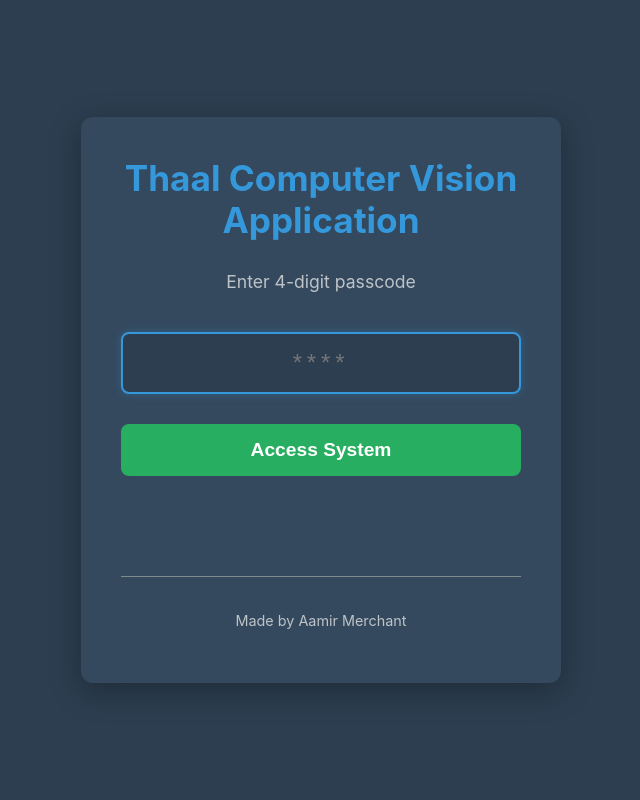
After one commit to Aamirkm/kitchen-cv, a Flask app: page /login in a window 1280 px wide. The commit adds this page. Shown: the whole page, without its empty margins (319-959 px from the left). Run offline with Flask 3, Linux system fonts and the light colour scheme; parts of the project's set-up code (start-up, migrations or seed data) failed here and were passed over.

Commit message:
adding login

```diff
--- a/app.py
+++ b/app.py
@@ -1,8 +1,10 @@
 import cv2
-from flask import Flask, render_template, Response, request, jsonify
+from flask import Flask, render_template, Response, request, jsonify, session, redirect, url_for
 import threading
 import time
+import os
 from datetime import datetime, date
+from functools import wraps
 
 # Import from our other project files
 from vision_processor import VisionProcessor
@@ -13,7 +15,32 @@ import database
 # =============================================================================
 
 app = Flask(__name__)
+
+# Configure session management
+app.secret_key = os.environ.get('THAAL_COUNTER_SECRET_KEY')
+# No session timeout - users stay logged in indefinitely
+
+# Get passcode from environment variable
+CORRECT_PASSCODE = os.environ.get('THAAL_COUNTER_PASSCODE')
+
 database.init_db()
+
+# =============================================================================
+# Authentication Functions
+# =============================================================================
+
+def login_required(f):
+    """Decorator to require authentication for protected routes."""
+    @wraps(f)
+    def decorated_function(*args, **kwargs):
+        if not session.get('authenticated'):
+            return redirect(url_for('login'))
+        return f(*args, **kwargs)
+    return decorated_function
+
+# =============================================================================
+# Vision Processor Setup
+# =============================================================================
 
 # --- Create and start the Vision Processor in a background thread ---
 vision_processor = VisionProcessor(
@@ -53,17 +80,45 @@ def generate_frames():
 # Web Routes (Presentation Layer)
 # =============================================================================
 
+@app.route('/login', methods=['GET', 'POST'])
+def login():
+    """Handles login page display and passcode validation."""
+    if request.method == 'POST':
+        data = request.get_json()
+        passcode = data.get('passcode', '')
+
+        if passcode == CORRECT_PASSCODE:
+            session['authenticated'] = True
+            return jsonify({'success': True, 'message': 'Login successful'})
+        else:
+            return jsonify({'success': False, 'message': 'Invalid passcode'})
+
+    # If already authenticated, redirect to main page
+    if session.get('authenticated'):
+        return redirect(url_for('index'))
+
+    return render_template('login.html')
+
+@app.route('/logout')
+def logout():
+    """Handles user logout."""
+    session.clear()
+    return redirect(url_for('login'))
+
 @app.route('/')
+@login_required
 def index():
     """Serves the main control panel page."""
     return render_template('main.html')
 
 @app.route('/dashboard')
+@login_required
 def dashboard():
     """Serves the data dashboard page."""
     return render_template('dashboard.html')
 
 @app.route('/video_feed')
+@login_required
 def video_feed():
     """Provides the video stream endpoint."""
     return Response(generate_frames(), mimetype='multipart/x-mixed-replace; boundary=frame')
@@ -71,6 +126,7 @@ def video_feed():
 # --- API Routes for Control ---
 
 @app.route('/start_service', methods=['POST'])
+@login_required
 def start_service():
     """Starts a new service session."""
     data = request.get_json()
@@ -79,12 +135,14 @@ def start_service():
     return jsonify(status="Service started", service_active=True)
 
 @app.route('/stop_service', methods=['POST'])
+@login_required
 def stop_service():
     """Stops the current service session."""
     vision_processor.stop_service()
     return jsonify(status="Service stopped", service_active=False)
 
 @app.route('/status', methods=['GET'])
+@login_required
 def status():
     """Returns the current status of the application."""
     status_data = vision_processor.get_status()
@@ -93,6 +151,7 @@ def status():
 # --- API Routes for Data ---
 
 @app.route('/api/dashboard_data')
+@login_required
 def dashboard_data():
     """Provides data for the historical dashboard."""
     date_str = request.args.get('date')
@@ -163,6 +222,7 @@ def dashboard_data():
 
 
 @app.route('/export_by_date')
+@login_required
 def export_by_date():
     """Exports all event logs for a given date as a CSV file."""
     date_str = request.args.get('date')
@@ -184,6 +244,7 @@ def export_by_date():
     )
 
 @app.route('/export_sessions')
+@login_required
 def export_sessions():
     """Exports the entire sessions table as a CSV file."""
     sessions = database.get_all_sessions()
--- /dev/null
+++ b/templates/login.html
@@ -0,0 +1,221 @@
+<!DOCTYPE html>
+<html lang="en">
+<head>
+    <meta charset="UTF-8">
+    <meta name="viewport" content="width=device-width, initial-scale=1.0">
+    <title>Thaal Counter - Login</title>
+    <style>
+        body {
+            font-family: -apple-system, BlinkMacSystemFont, "Segoe UI", Roboto, Helvetica, Arial, sans-serif;
+            background-color: #2c3e50;
+            color: #ecf0f1;
+            display: flex;
+            justify-content: center;
+            align-items: center;
+            min-height: 100vh;
+            margin: 0;
+            padding: 20px;
+            box-sizing: border-box;
+        }
+        .login-container {
+            background-color: #34495e;
+            padding: 40px;
+            border-radius: 12px;
+            box-shadow: 0 8px 32px rgba(0, 0, 0, 0.3);
+            text-align: center;
+            max-width: 400px;
+            width: 100%;
+        }
+        h1 {
+            margin: 0 0 30px 0;
+            color: #3498db;
+            font-size: 2.2em;
+        }
+        .subtitle {
+            color: #bdc3c7;
+            margin-bottom: 40px;
+            font-size: 1.1em;
+        }
+        .form-group {
+            margin-bottom: 30px;
+        }
+        label {
+            display: block;
+            margin-bottom: 10px;
+            color: #ecf0f1;
+            font-size: 1.1em;
+            font-weight: 500;
+        }
+        input[type="password"] {
+            width: 100%;
+            padding: 15px;
+            font-size: 1.5em;
+            text-align: center;
+            letter-spacing: 0.2em;
+            border: 2px solid #7f8c8d;
+            border-radius: 8px;
+            background-color: #2c3e50;
+            color: #ecf0f1;
+            box-sizing: border-box;
+            transition: border-color 0.3s;
+        }
+        input[type="password"]:focus {
+            outline: none;
+            border-color: #3498db;
+            box-shadow: 0 0 10px rgba(52, 152, 219, 0.3);
+        }
+        .btn-login {
+            width: 100%;
+            padding: 15px;
+            font-size: 1.2em;
+            background-color: #27ae60;
+            color: white;
+            border: none;
+            border-radius: 8px;
+            cursor: pointer;
+            transition: background-color 0.3s;
+            font-weight: 600;
+        }
+        .btn-login:hover {
+            background-color: #229954;
+        }
+        .btn-login:disabled {
+            background-color: #7f8c8d;
+            cursor: not-allowed;
+        }
+        .error-message {
+            color: #e74c3c;
+            margin-top: 15px;
+            font-size: 1em;
+            min-height: 20px;
+        }
+        .success-message {
+            color: #27ae60;
+            margin-top: 15px;
+            font-size: 1em;
+            min-height: 20px;
+        }
+        .loading {
+            display: none;
+            color: #3498db;
+            margin-top: 15px;
+        }
+        .mosque-info {
+            margin-top: 30px;
+            padding-top: 20px;
+            border-top: 1px solid #7f8c8d;
+            color: #bdc3c7;
+            font-size: 0.9em;
+        }
+    </style>
+</head>
+<body>
+    <div class="login-container">
+        <h1>Thaal Computer Vision Application</h1>
+        <p class="subtitle">Enter 4-digit passcode</p>
+
+        <form id="loginForm">
+            <div class="form-group">
+                <input
+                    type="password"
+                    id="passcode"
+                    name="passcode"
+                    maxlength="4"
+                    pattern="[0-9]{4}"
+                    placeholder="****"
+                    required
+                    autocomplete="off"
+                >
+            </div>
+
+            <button type="submit" class="btn-login" id="loginBtn">
+                Access System
+            </button>
+
+            <div class="error-message" id="errorMessage"></div>
+            <div class="success-message" id="successMessage"></div>
+            <div class="loading" id="loadingMessage">Authenticating...</div>
+        </form>
+
+        <div class="mosque-info">
+            <p>Made by Aamir Merchant</p>
+        </div>
+    </div>
+
+    <script>
+        const form = document.getElementById('loginForm');
+        const passcodeInput = document.getElementById('passcode');
+        const loginBtn = document.getElementById('loginBtn');
+        const errorMessage = document.getElementById('errorMessage');
+        const successMessage = document.getElementById('successMessage');
+        const loadingMessage = document.getElementById('loadingMessage');
+
+        // Auto-focus on passcode input
+        passcodeInput.focus();
+
+        // Only allow numeric input
+        passcodeInput.addEventListener('input', function(e) {
+            this.value = this.value.replace(/[^0-9]/g, '');
+        });
+
+        // Handle form submission
+        form.addEventListener('submit', async function(e) {
+            e.preventDefault();
+
+            const passcode = passcodeInput.value;
+
+            // Clear previous messages
+            errorMessage.textContent = '';
+            successMessage.textContent = '';
+
+            // Validate passcode length
+            if (passcode.length !== 4) {
+                errorMessage.textContent = 'Please enter a 4-digit passcode';
+                return;
+            }
+
+            // Show loading state
+            loginBtn.disabled = true;
+            loadingMessage.style.display = 'block';
+
+            try {
+                const response = await fetch('/login', {
+                    method: 'POST',
+                    headers: {
+                        'Content-Type': 'application/json',
+                    },
+                    body: JSON.stringify({ passcode: passcode })
+                });
+
+                const data = await response.json();
+
+                if (data.success) {
+                    successMessage.textContent = 'Success! Redirecting...';
+                    // Redirect to main page after successful login
+                    setTimeout(() => {
+                        window.location.href = '/';
+                    }, 1000);
+                } else {
+                    errorMessage.textContent = data.message || 'Invalid passcode';
+                    passcodeInput.value = '';
+                    passcodeInput.focus();
+                }
+            } catch (error) {
+                errorMessage.textContent = 'Connection error. Please try again.';
+                console.error('Login error:', error);
+            } finally {
+                // Hide loading state
+                loginBtn.disabled = false;
+                loadingMessage.style.display = 'none';
+            }
+        });
+
+        // Handle Enter key press
+        passcodeInput.addEventListener('keypress', function(e) {
+            if (e.key === 'Enter') {
+                form.dispatchEvent(new Event('submit'));
+            }
+        });
+    </script>
+</body>
+</html>
--- a/templates/main.html
+++ b/templates/main.html
@@ -76,6 +76,7 @@
         .btn-stop { background-color: #c0392b; }
         .btn-toggle-stream { background-color: #8e44ad; }
         .btn-dashboard { background-color: #d49734; }
+        .btn-logout { background-color: #be3f31; }
         .btn:disabled {
             background-color: #7f8c8d;
             cursor: not-allowed;
@@ -114,6 +115,7 @@
         <button id="stop-btn" class="btn btn-stop" onclick="stopService()">Stop Service</button>
         <button id="toggle-stream-btn" class="btn btn-toggle-stream" onclick="toggleStream()">Hide Stream</button>
         <a href="/dashboard" class="btn btn-dashboard">View Dashboard</a>
+        <a href="/logout" class="btn btn-logout">Logout</a>
     </div>
 
     <script>
```
Also changed, not shown: templates/dashboard.html (+7 -0 lines).
